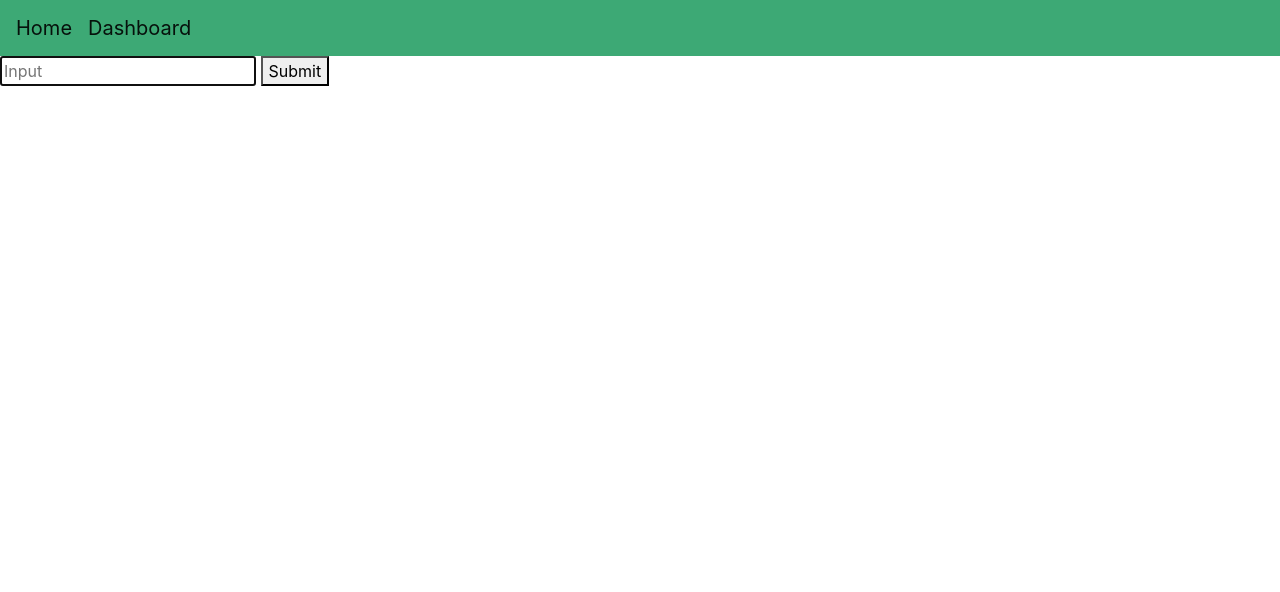
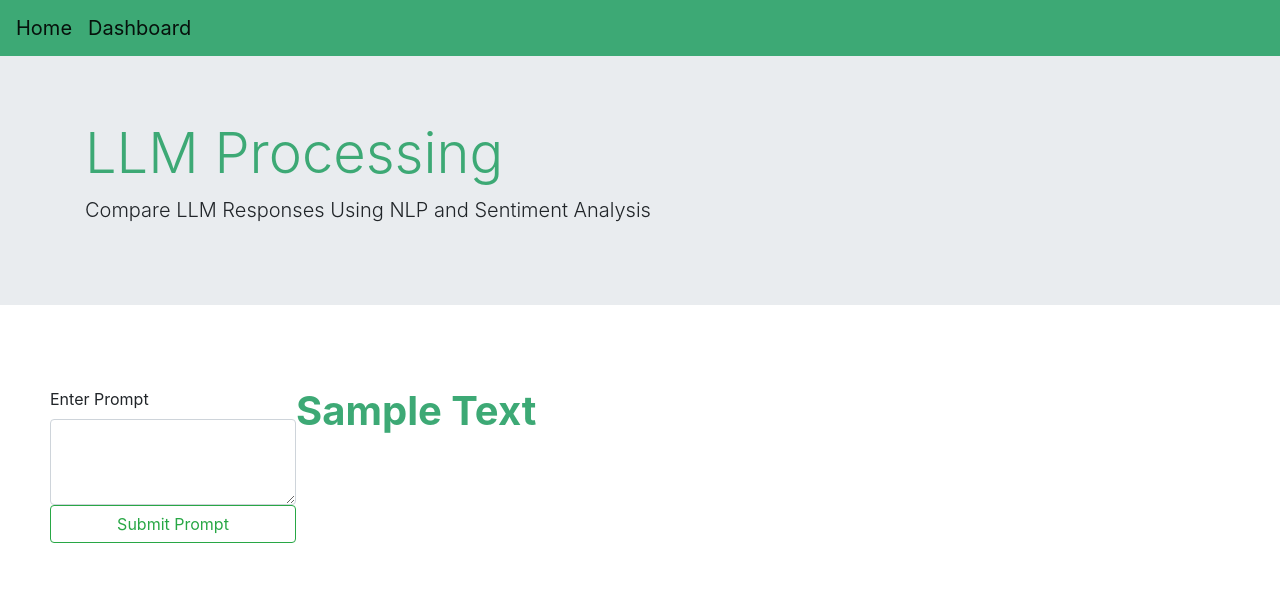
Before and after one commit to khinzen/final-project, a Flask app: page / in a window 1280 px wide. Shown: the top 592 px of the page. Run offline with Flask 3, Linux system fonts and the light colour scheme.

Commit message:
website layout two column
changing the website layout to be two columns

```diff
--- a/static/styles/main.css
+++ b/static/styles/main.css
@@ -1,4 +1,12 @@
 h1 {
-    color: orange;
+    color: #3da975;
     font-weight: bold;
     }
+
+.flex-container {
+    display: flex;
+    padding-top: 50px;
+    padding-right: 30px;
+    padding-bottom: 50px;
+    padding-left: 50px;
+    }
--- a/templates/home.html
+++ b/templates/home.html
@@ -1,8 +1,22 @@
 {% extends "index.html" %}
 
 {% block content %}
-    <form action="/home" method="get"></form>
-        <input autocomplete="off" autofocus name="input" placeholder="Input" type="text">
-        <button type="submit">Submit</button>
-
+<div class="jumbotron jumbotron-fluid">
+    <div class="container">
+      <h1 class="display-4">LLM Processing</h1>
+      <p class="lead">Compare LLM Responses Using NLP and Sentiment Analysis</p>
+    </div>
+</div>
+<div class="flex-container">
+    <div class="left-content">
+    <form action="/home" method="get">
+        <label>Enter Prompt</label>
+        <textarea class="form-control" id="exampleFormControlTextarea1" rows="3"></textarea>
+        <button type="button" class="btn btn-outline-success btn-block">Submit Prompt</button>
+    </form>
+    </div>
+    <div class="right-content">
+        <h1>Sample Text</h1>
+    </div>
+</div>
 {% endblock %}
```
